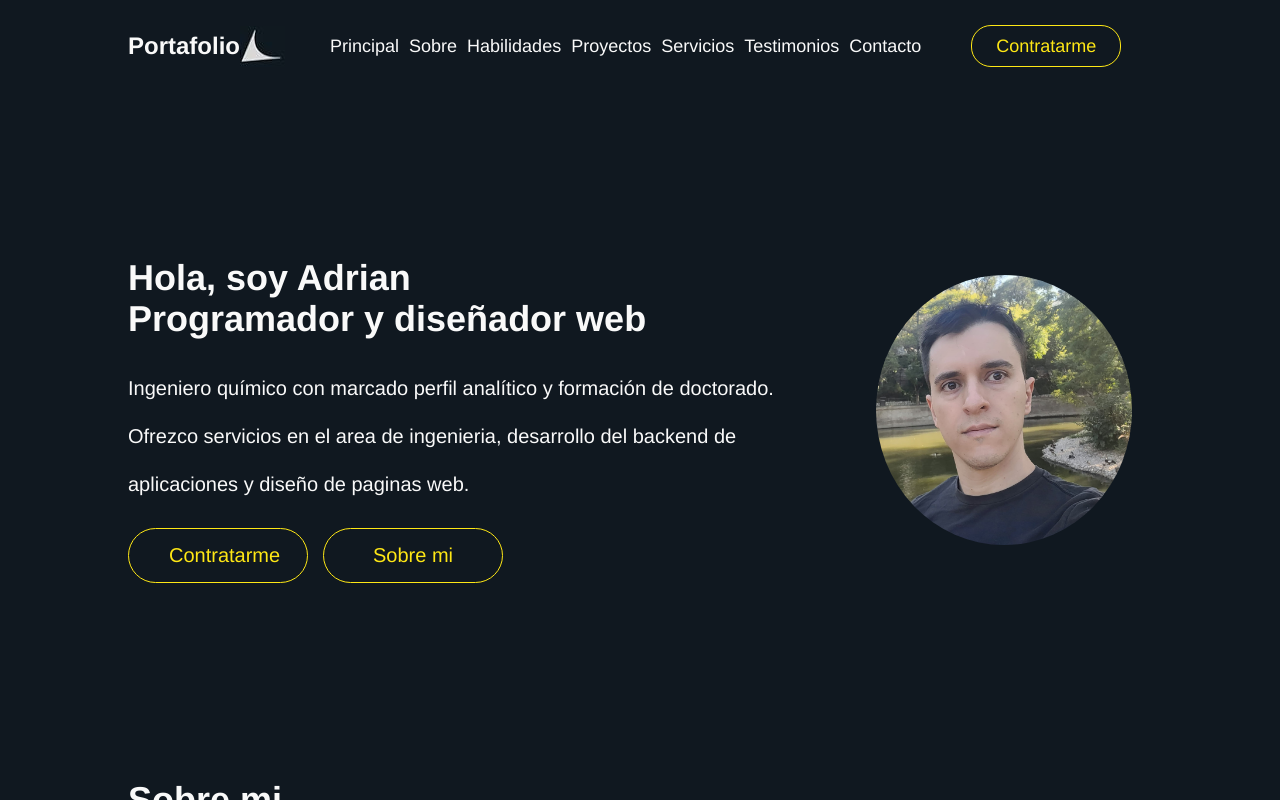
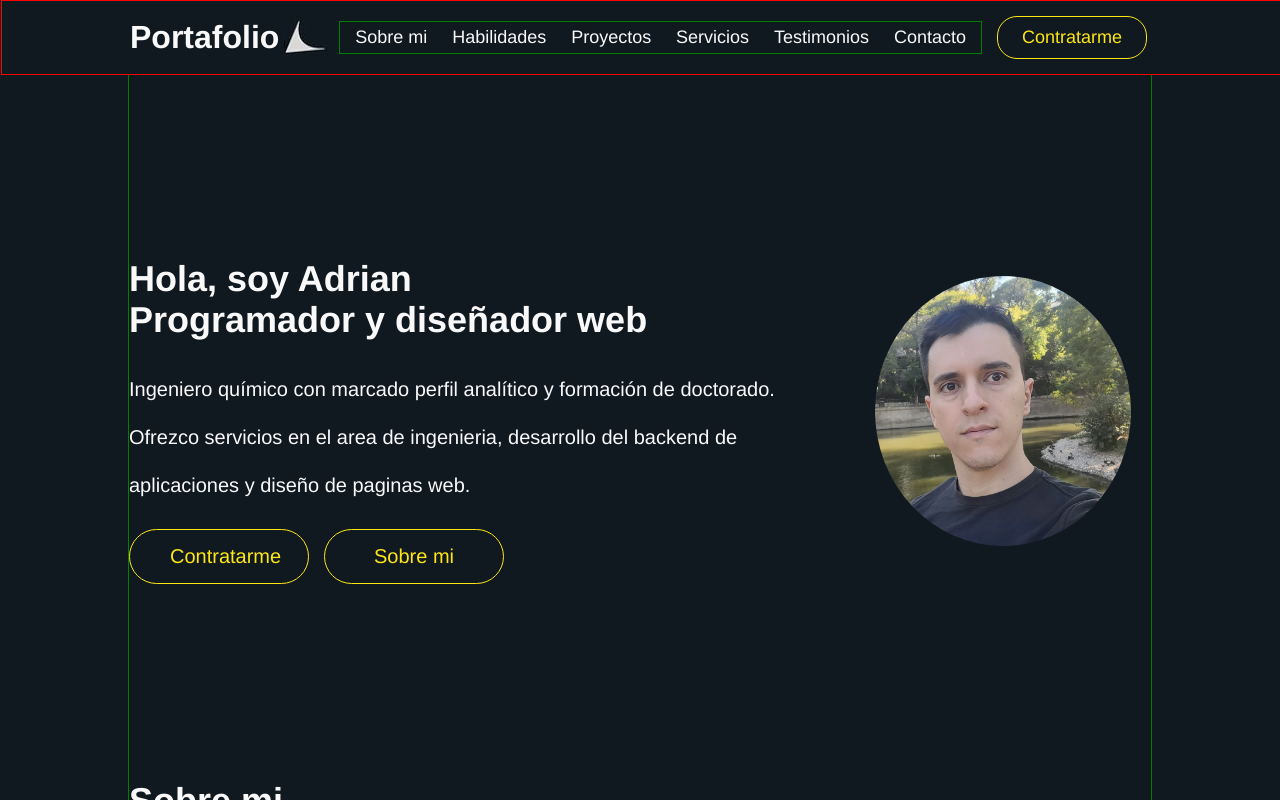
Before and after one commit to AdrianParodi/html-portfolio-react, a React (Vite) app: page / in a window 1280 px wide. Shown: the top 800 px of the page. Built offline with nearby package versions, Linux system fonts and the light colour scheme.

Commit message:
Formato css del header arreglado

```diff
--- /dev/null
+++ b/pruevbas/prueba.css
@@ -0,0 +1,42 @@
+/* Estilo general del body */
+body {
+    margin: 0 20px; /* Márgenes derecho e izquierdo */
+    font-family: Arial, sans-serif;
+    border: 1px red solid;
+  }
+
+  /* Estilo del header */
+  header {
+    background-color: #f8f8f8;
+    padding: 20px;
+    box-sizing: border-box; /* Asegura que el padding se incluya en el ancho total */
+    width: calc(100% + 40px); /* Ancho del header, restando los márgenes del body */
+    margin-left: -20px; /* Compensa el margen izquierdo del body */
+    margin-right: -20px; /* Compensa el margen derecho del body */
+    border: green 1px solid;
+  }
+
+  header h1 {
+    margin: 0;
+  }
+
+  header nav {
+    display: flex;
+    gap: 10px;
+  }
+
+  header nav a {
+    text-decoration: none;
+    color: #333;
+    padding: 10px;
+    background-color: #e0e0e0;
+    border-radius: 4px;
+  }
+
+  header nav a:hover {
+    background-color: #d0d0d0;
+  }
+
+  main {
+    padding: 20px 0;
+  }
--- a/src/App.css
+++ b/src/App.css
@@ -5,7 +5,7 @@
 /* variables para todo el documento */
 :root{
     --transition-buttons: 1.5s;
-    --margin-right-header: 6%;
+    --general-lateral-margin: 10%;
     --general-margin:0% 10%;
     --width-div-testimonios:18%;
     --background-color:rgb(16,24,32);
@@ -62,6 +62,8 @@ body{
     justify-content: center;
     align-items: center;
     margin: var(--general-margin);
+    border: 1px solid green;
+
 }
 
 /* Seccion habilidades */
--- a/src/Component/Header/Header.css
+++ b/src/Component/Header/Header.css
@@ -1,10 +1,14 @@
 header{
     background-color: var(--background-color);
-    max-width: 100%;
-    margin-right: var(--margin-right-header);
     position: fixed;
+    box-sizing: border-box;
     top: 0;
-    /* border: 1px solid red; */
+    border: 1px solid red;
+    width: calc(100% + var(--general-lateral-margin)); /* Ancho del header, restando los márgenes del body */
+    margin-left: calc(-1*var(--general-lateral-margin)); /* Compensa el margen izquierdo del body */
+    margin-right: calc(-1*var(--general-lateral-margin)); /* Compensa el margen derecho del body */
+    padding-left: var(--general-lateral-margin);
+    padding-right: calc(2*var(--general-lateral-margin));
 }
 
 .header-container{
@@ -25,15 +29,22 @@ header{
     display: none;
 }
 
+.header-container a{
+    font-size:18px;
+    font-weight: 500;
+    /* text-decoration: none; */
+    color:var(--color1);
+}
+
 .header-izq{
     display: flex;
     align-items: center;
-    /* border: 1px solid green; */
 }
 
-.header-izq p{
-    font-size: 24px;
+.header-izq .portafolio{
+    font-size: 32px;
     font-weight: 600;
+    margin-left: 0px;
 }
 
 .header-izq p:hover{
@@ -52,25 +63,16 @@ nav{
     justify-content: space-between;
     align-items: center;
     flex-basis: 100%;
-    margin: 0px 20px;
-    padding: 0 20px;
+    margin: 0px 10px;
+    padding: 0 10px;
+    border: 1px solid green;
 }
 
 nav a:hover{
     color: var(--color2);
     /* font-weight: 600; */
-
     transition: 0.5s;
 }
-
-.header-container a{
-    font-size:18px;
-    font-weight: 500;
-    /* text-decoration: none; */
-    color:var(--color1);
-}
-
-
 
 /* Boton de la parte derecha de la barra de navegacion */
 .div-boton{
--- a/src/Component/Header/Header.jsx
+++ b/src/Component/Header/Header.jsx
@@ -7,12 +7,12 @@ const Header=()=>{
         <header>
             <div className="header-container">
                 <div className="header-izq">
-                    <p>Portafolio</p>
+                    <a className="portafolio" href="#hero">Portafolio</a>
                     <img src={bumeran} alt=""/>
                 </div>
                 <nav>
-                    <a href="#hero">Principal</a>
-                    <a href="#sobre-mi">Sobre</a>
+                    {/* <a href="#hero">Principal</a> */}
+                    <a href="#sobre-mi">Sobre mi</a>
                     <a href="#habilidades">Habilidades</a>
                     <a href="#proyectos">Proyectos</a>
                     <a href="#servicios">Servicios</a>
@@ -27,7 +27,6 @@ const Header=()=>{
                 </div>
             </div>
         </header>
-
     )
 }
 
```
Also changed, not shown: pruevbas/prueba.html (added, +25 -0 lines).
